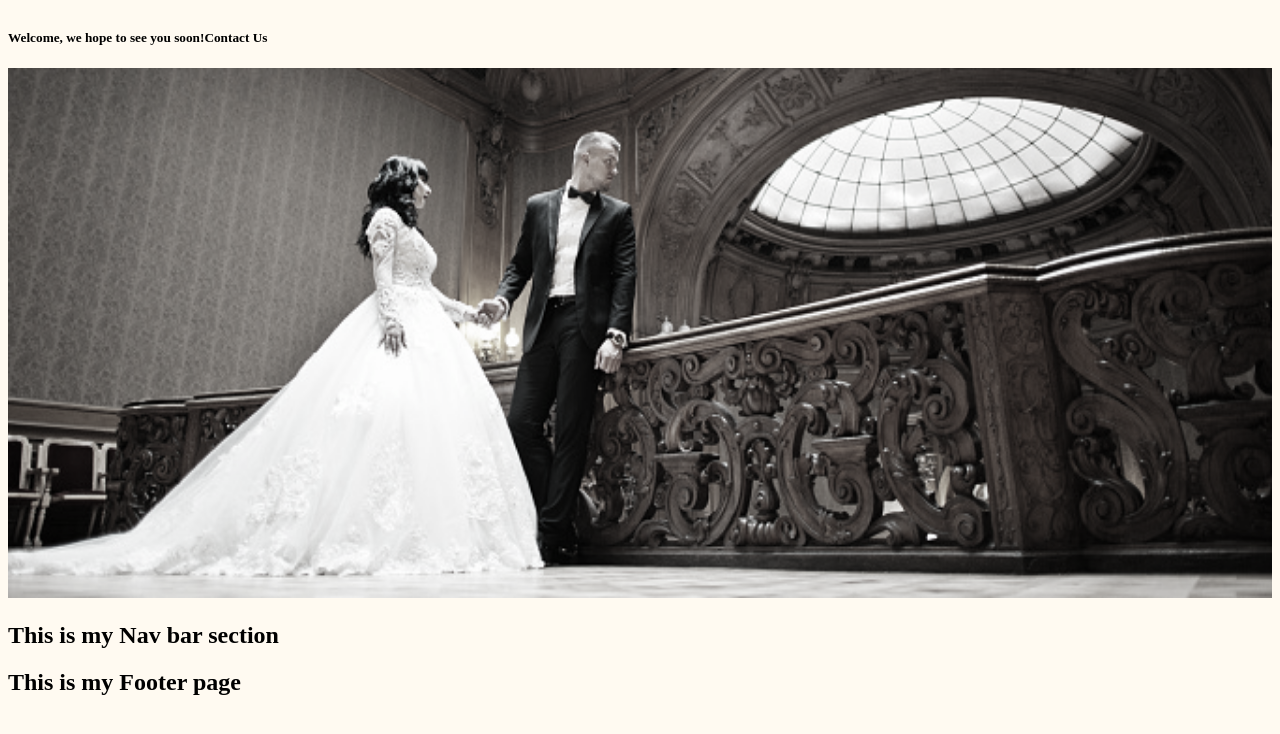
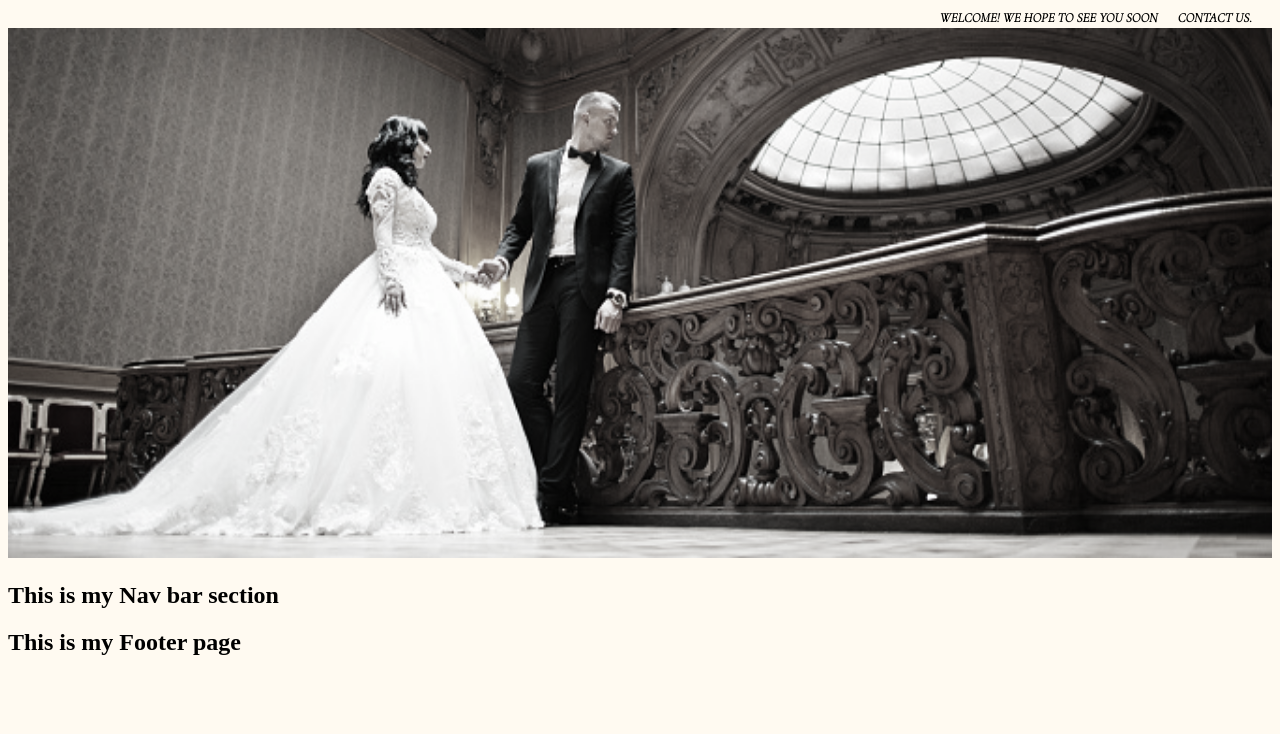
Before and after one commit to kevinrhidalgo/bandswed, a React (Create React App) app: page / in a window 1280 px wide. Shown: the top 734 px of the page. Built offline with nearby package versions, Linux system fonts and the light colour scheme.

Commit message:
main section editing and the top nav bar

```diff
--- a/public/index.html
+++ b/public/index.html
@@ -24,6 +24,9 @@
       work correctly both with client-side routing and a non-root public URL.
       Learn how to configure a non-root public URL by running `npm run build`.
     -->
+    <link rel="preconnect" href="https://fonts.googleapis.com">
+<link rel="preconnect" href="https://fonts.gstatic.com" crossorigin>
+<link href="https://fonts.googleapis.com/css2?family=Cormorant+Garamond:ital,wght@1,300&display=swap" rel="stylesheet">
     <title>React App</title>
   </head>
   <body>
--- a/src/components/Header/index.js
+++ b/src/components/Header/index.js
@@ -7,11 +7,11 @@ function Header() {
 
     <div className='topSection'>
         <div className='sectionOne'>
-<h5>Welcome, we hope to see you soon!</h5>
+<h5>WELCOME! WE HOPE TO SEE YOU SOON</h5>
         </div>
 
         <div className='sectionOne'>
-<h5>Contact Us</h5>
+<h5>CONTACT US.</h5>
         </div>
 
     </div>
--- a/src/components/Header/style.css
+++ b/src/components/Header/style.css
@@ -1,4 +1,10 @@
 .topSection{
     display: flex;
     flex-direction: row;
+    justify-content: flex-end;
 }
+.sectionOne{
+    margin-right: 20px;
+    margin-top: -20px;
+    font-family: 'Cormorant Garamond', serif;
+}
--- a/src/components/Main/style.css
+++ b/src/components/Main/style.css
@@ -7,4 +7,5 @@
     width: 100%;
     height: 530px;
     filter: grayscale(90%);
+    margin-top: -20px;
 }
```
